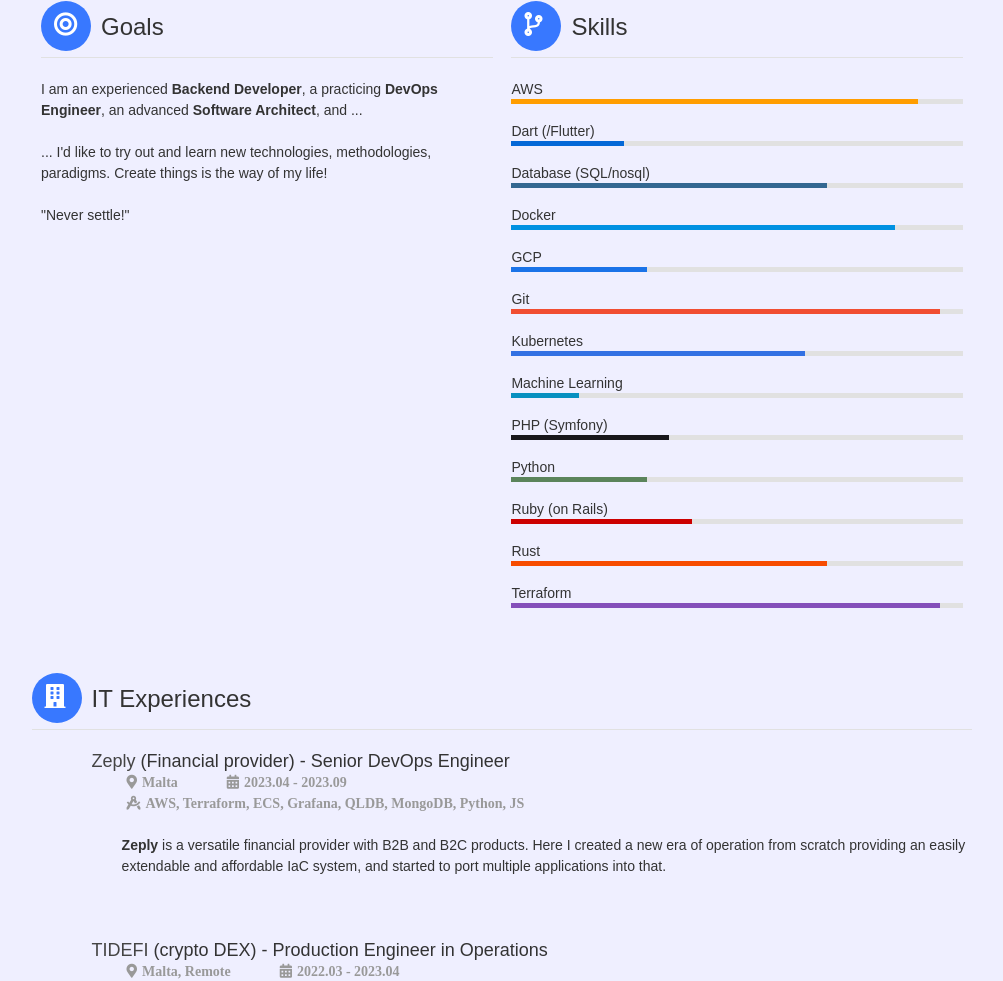
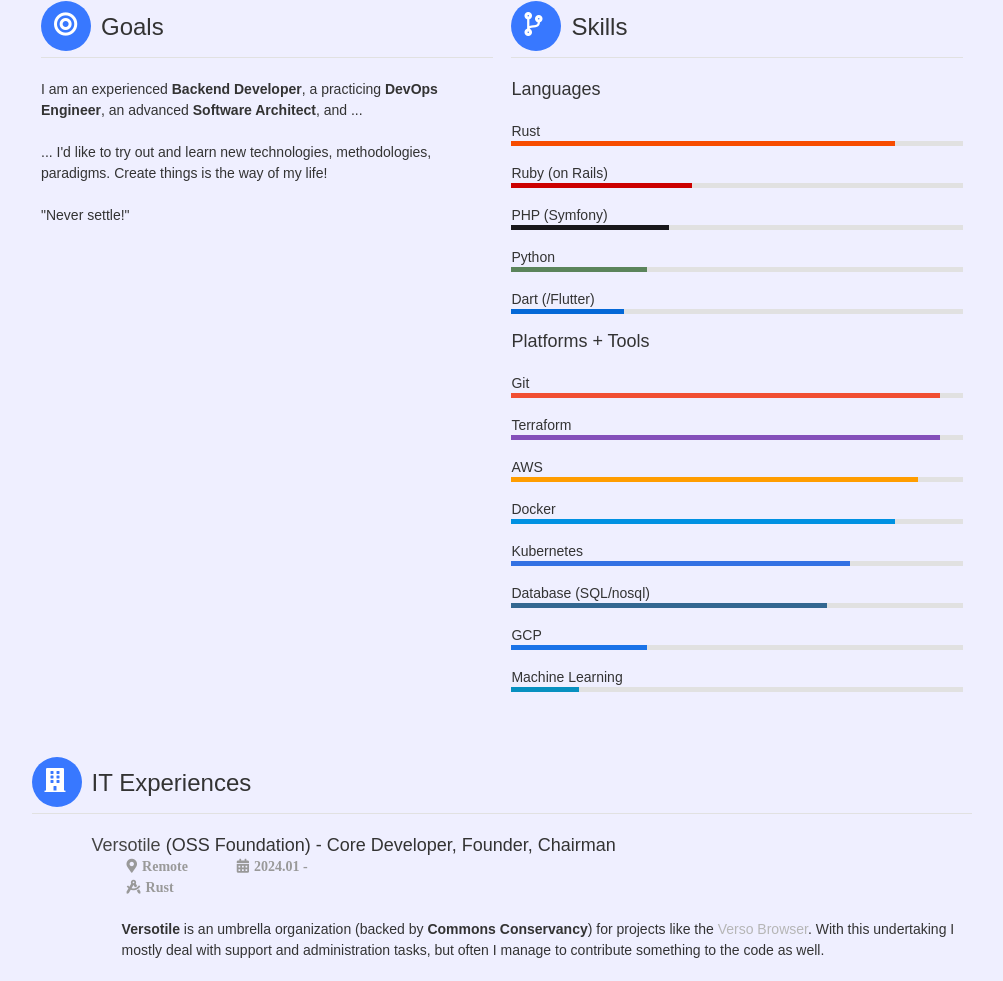
Before and after one commit to Mikopet/cv.mikopet.dev, a plain HTML site: page index.html in a window 1280 px wide. Shown: the part 299-1280 px from the top of the page, without its empty margins (138-1141 px from the left). Drawn offline with Linux system fonts and the light colour scheme; a web font is replaced by a local one.

Commit message:
Little updates

```diff
--- a/index.html
+++ b/index.html
@@ -49,20 +49,24 @@
 
         <div class="grid_8 skills">
             <h3>Skills</h3>
+            <h4>Languages</h4>
             <ul class="barres">
-                <li>AWS <span style="width: 90%; background-color: #FF9D00;"></span></li>
-                <li>Dart (/Flutter) <span style="width: 25%; background-color: #0468d7;"></span></li>
-                <li>Database (SQL/nosql) <span style="width: 70%; background-color: #336791;"></span></li>
-                <li>Docker <span style="width: 85%; background-color: #0091e2;"></span></li>
-                <li>GCP <span style="width: 30%; background-color: #1A73E8;"></span></li>
-                <li>Git <span style="width: 95%; background-color: #f14e32;"></span></li>
-                <li>Kubernetes <span style="width: 65%; background-color: #3371e3;"></span></li>
-                <li>Machine Learning <span style="width: 15%; background-color: #0790c0;"></span></li>
+                <li>Rust <span style="width: 85%; background-color: #f74c00;"></span></li>
+                <li>Ruby (on Rails) <span style="width: 40%; background-color: #cc0000;"></span></li>
                 <li>PHP (Symfony) <span style="width: 35%; background-color: #18171b;"></span></li>
                 <li>Python <span style="width: 30%; background-color: #5B845B;"></span></li>
-                <li>Ruby (on Rails) <span style="width: 40%; background-color: #cc0000;"></span></li>
-                <li>Rust <span style="width: 70%; background-color: #f74c00;"></span></li>
+                <li>Dart (/Flutter) <span style="width: 25%; background-color: #0468d7;"></span></li>
+            </ul>
+            <h4>Platforms + Tools</h4>
+            <ul class="barres">
+                <li>Git <span style="width: 95%; background-color: #f14e32;"></span></li>
                 <li>Terraform <span style="width: 95%; background-color: #844fba;"></span></li>
+                <li>AWS <span style="width: 90%; background-color: #FF9D00;"></span></li>
+                <li>Docker <span style="width: 85%; background-color: #0091e2;"></span></li>
+                <li>Kubernetes <span style="width: 75%; background-color: #3371e3;"></span></li>
+                <li>Database (SQL/nosql) <span style="width: 70%; background-color: #336791;"></span></li>
+                <li>GCP <span style="width: 30%; background-color: #1A73E8;"></span></li>
+                <li>Machine Learning <span style="width: 15%; background-color: #0790c0;"></span></li>
             </ul>
         </div>
     </div>
@@ -71,6 +75,18 @@
     <div class="grid_16 experience">
         <h3>IT Experiences</h3>
         <ul>
+            <li>
+                <h4><strong>Versotile</strong> (OSS Foundation) - Core Developer, Founder, Chairman</h4>
+                <span class="lieu">Remote</span>
+                <span class="dates">2024.01 -</span>
+                <br/><span class="tech">Rust</span>
+                <p>
+                    <strong>Versotile</strong> is an umbrella organization (backed by <strong>Commons Conservancy</strong>)
+                    for projects like the <a href="https://versotile.org/verso">Verso Browser</a>.
+                    With this undertaking I mostly deal with support and administration tasks, but often
+                    I manage to contribute something to the code as well.
+                </p>
+            </li>
             <li>
                 <h4><strong>Zeply</strong> (Financial provider) - Senior DevOps Engineer</h4>
                 <span class="lieu">Malta</span>
@@ -239,7 +255,7 @@
         <h3>Contact</h3>
         <p>If you are interested, just contact me:</p>
         <ul>
-            <li class="mail"><a href="mailto:mikopet@gmail.com">mikopet@gmail.com</a></li>
+            <li class="mail"><a href="mailto:recruit@mikopet.dev">recruit@mikopet.dev</a></li>
             <li class="site"><a href="https://mikopet.dev">mikopet.dev</a></li>
         </ul>
     </div>
```
Also changed, not shown: 1 other file.
